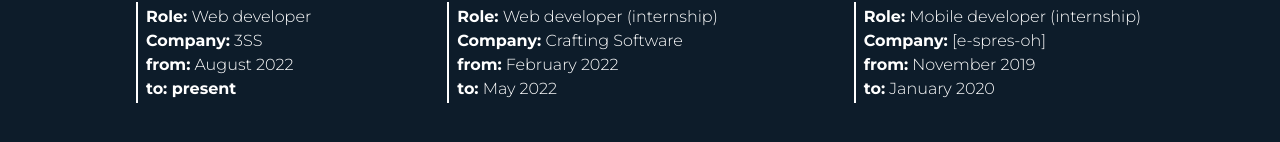
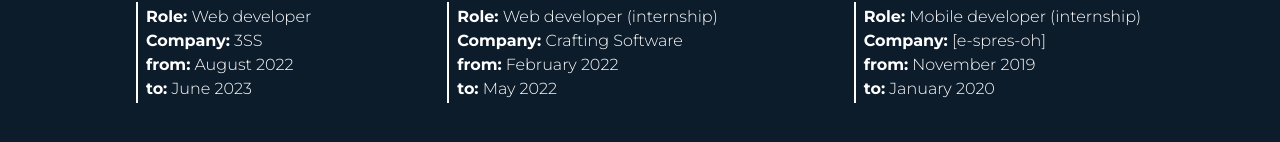
Before and after one commit to mihaiciradev/portfolio, a React (Create React App) app: page /about-the-programmer in a window 1280 px wide. Shown: the part 390-532 px from the top of the page. Built offline with nearby package versions, Linux system fonts and the light colour scheme.

Commit message:
job change

```diff
--- a/src/Components/aboutIT/AboutIT.tsx
+++ b/src/Components/aboutIT/AboutIT.tsx
@@ -90,7 +90,8 @@ function AboutIT() {
                 <p><b>Role:</b> Web developer</p>
                 <p><b>Company:</b> 3SS</p>
                 <p><b>from:</b> August 2022</p>
-                <p><b>to: present</b></p>
+                <p><b>to:</b> June 2023</p>
+
               </div>
 
               <div>
```
Also changed, not shown: src/Components/skills/IndividualSkills/IndividualSkills.tsx (line endings or trailing spaces).
